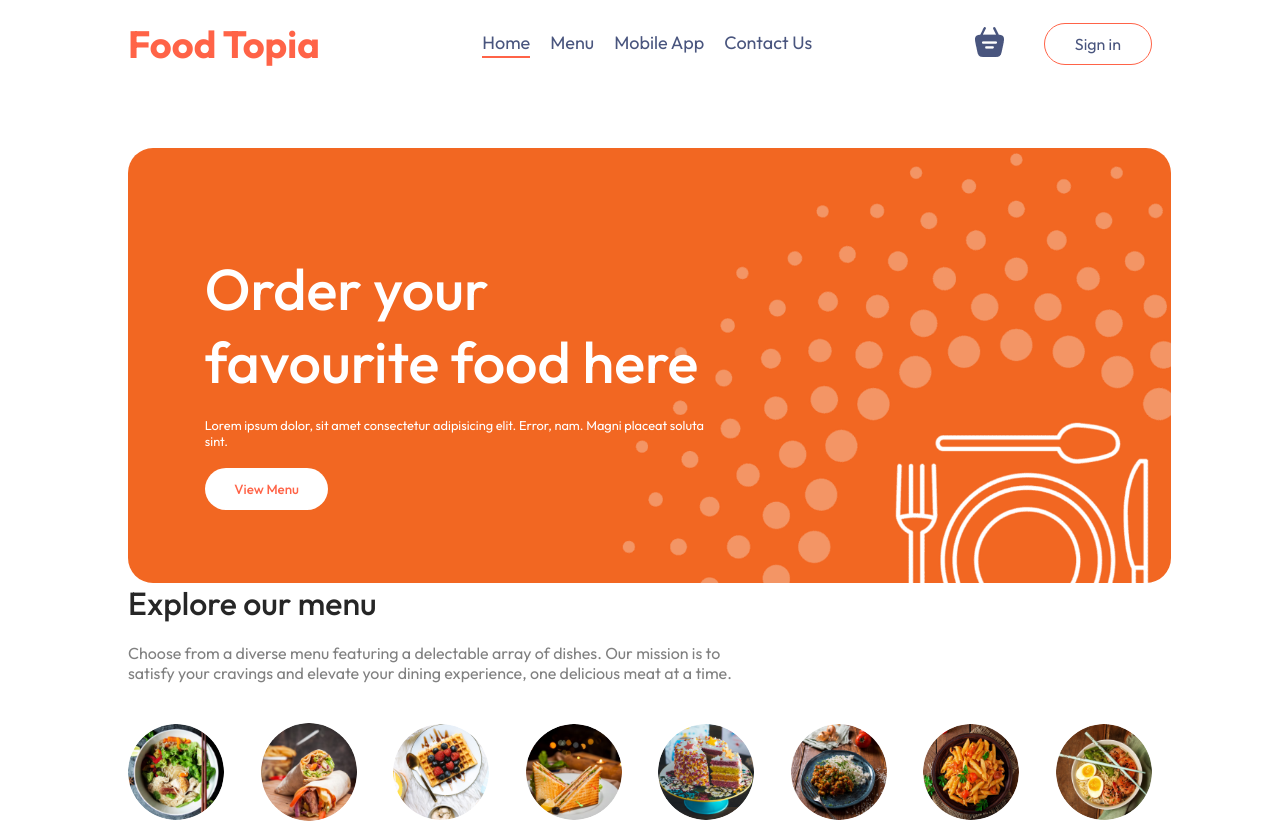
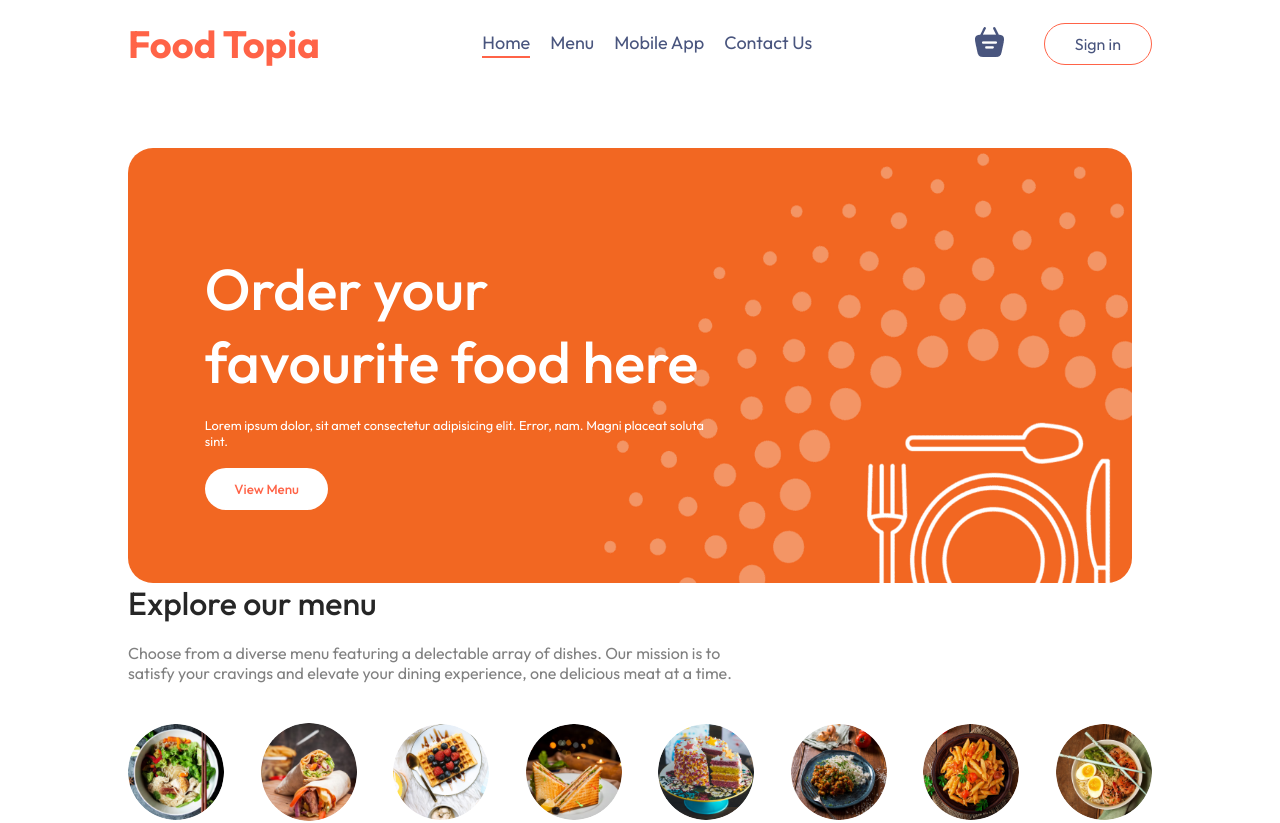
Before and after one commit to amalvm12/food-topia, a React (Vite) app in the folder frontend/: page / in a window 1280 px wide. Shown: the top 823 px of the page. Built offline with nearby package versions, Linux system fonts and the light colour scheme; no server answers.

Commit message:
navbar updated

```diff
--- a/frontend/src/App.jsx
+++ b/frontend/src/App.jsx
@@ -1,5 +1,4 @@
 import React, { useState } from "react";
-import Navbar from "./components/Navbar/Navbar";
 import { Route, Routes } from "react-router-dom";
 import Home from "./pages/Home/Home";
 import Cart from "./pages/Cart/Cart";
@@ -8,6 +7,8 @@ import Footer from "./components/Footer/Footer";
 import Login from "./components/Login/Login";
 import Verify from "./pages/Verify/Verify";
 import MyOrders from "./pages/Myorders/MyOrders";
+import Navbar from "./components/Navbar/Navbar";
+
 
 const App = () => {
   const [showLogin, setShowLogin] = useState(false);
@@ -16,7 +17,8 @@ const App = () => {
     <>
       {showLogin?<Login setShowLogin={setShowLogin}/>:<></>}
       <div className="app">
-        <Navbar setShowLogin={setShowLogin} />
+      <Navbar setShowLogin={setShowLogin} />
+
         <Routes>
           <Route path="/" element={<Home />} />
           <Route path="/cart" element={<Cart />} />
--- a/frontend/src/components/Header/Header.css
+++ b/frontend/src/components/Header/Header.css
@@ -12,6 +12,7 @@
     background-size: contain;
     position: relative;
     border-radius: 25px;
+    width: 98%;
 }
 
 .header-content{
--- a/frontend/src/components/Navbar/Navbar.css
+++ b/frontend/src/components/Navbar/Navbar.css
@@ -1,3 +1,9 @@
+.navbar-bg{
+    width: 100vw;
+    background-color:white;
+}
+
+
 .navbar{
     padding: 20px 0px;
     display: flex;
@@ -7,6 +13,7 @@
     top: 0;
     z-index: 1;
     background-color:white;
+
 
 }
 
--- a/frontend/src/components/Navbar/Navbar.jsx
+++ b/frontend/src/components/Navbar/Navbar.jsx
@@ -20,6 +20,7 @@ const Navbar = ({setShowLogin}) => {
     }
 
   return (
+
       <div className='navbar'>
           <Link to='/'><b className='logo'>Food Topia</b></Link>
           <ul className='nav-menu'>
@@ -50,6 +51,7 @@ const Navbar = ({setShowLogin}) => {
           </div>
 
       </div>
+
   )
 }
 
--- a/frontend/src/index.css
+++ b/frontend/src/index.css
@@ -20,6 +20,7 @@ a{
   margin: auto;
 }
 
+
 @keyframes fadeIn {
   0%{
     opacity: 0;
--- a/frontend/src/main.jsx
+++ b/frontend/src/main.jsx
@@ -6,7 +6,11 @@ import { BrowserRouter } from "react-router-dom";
 import StoreContextProvider from "./context/StoreContext.jsx";
 
 
+
+
+
 ReactDOM.createRoot(document.getElementById("root")).render(
+
   <BrowserRouter>
     <StoreContextProvider>
       <App />
```
Lines whose indentation alone changed are shown as unchanged.
